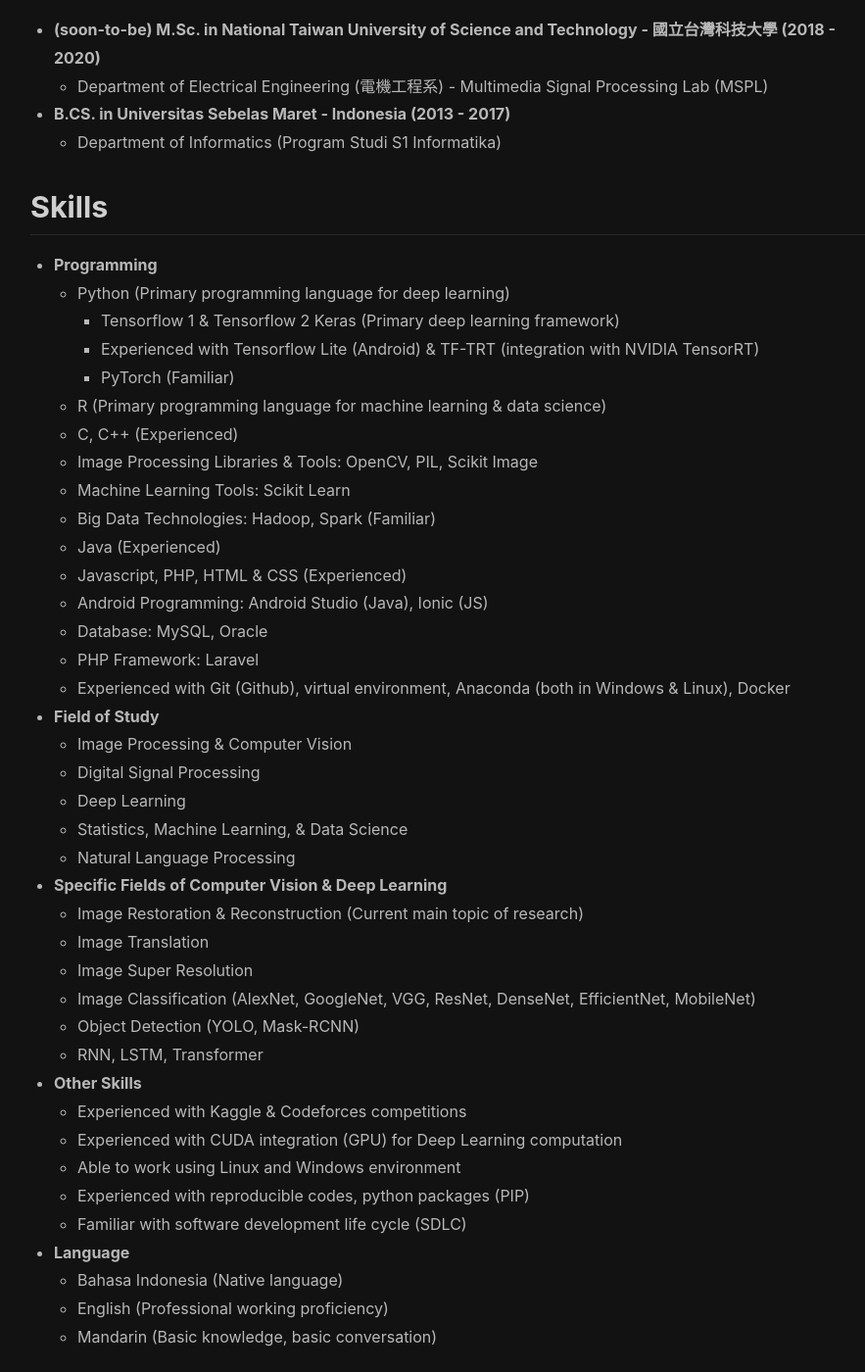
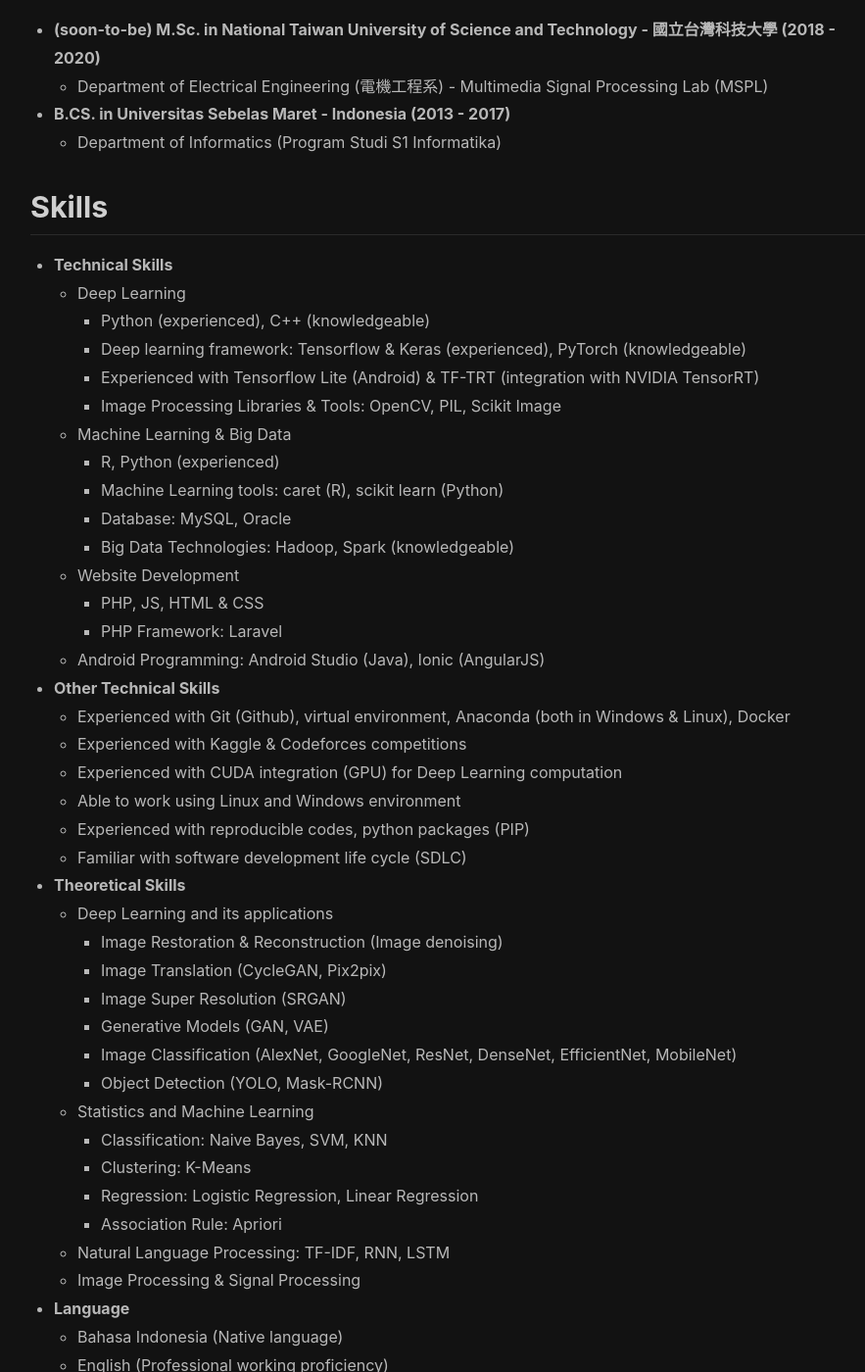
Before and after one commit to kuroipearls/kuroipearls.github.io, a Jekyll site: the page built from index.html, in a window 1280 px wide and 1400 px high, scrolled down 542 px. Shown: the whole window at 98% size, without its empty margins (182-1065 px from the left). Built offline with Jekyll 4.4.1, drawn with Linux system fonts in a browser that asks for light colours; nearby versions of some CDN libraries; the list of posts is cut into pages by our own code; some of the changed text lies outside the part shown.

Commit message:
Arrange things

```diff
--- a/index.html
+++ b/index.html
@@ -22,50 +22,58 @@
 
 <h2>Skills</h2>
 <ul>
-	<li><b>Programming</b></li>
+	<li><b>Technical Skills</b></li>
 	<ul>
-		<li>Python (Primary programming language for deep learning)</li>
+		<li>Deep Learning</li>
 		<ul>
-			<li>Tensorflow 1 & Tensorflow 2 Keras (Primary deep learning framework)</li>
+			<li>Python (experienced), C++ (knowledgeable)</li>
+			<li>Deep learning framework: Tensorflow & Keras (experienced), PyTorch (knowledgeable)</li>
 			<li>Experienced with Tensorflow Lite (Android) & TF-TRT (integration with NVIDIA TensorRT)</li>
-			<li>PyTorch (Familiar)</li>
+			<li>Image Processing Libraries & Tools: OpenCV, PIL, Scikit Image</li>
 		</ul>
-		<li>R (Primary programming language for machine learning & data science)</li>
-		<li>C, C++ (Experienced)</li>
-		<li>Image Processing Libraries & Tools: OpenCV, PIL, Scikit Image</li>
-		<li>Machine Learning Tools: Scikit Learn</li>
-		<li>Big Data Technologies: Hadoop, Spark (Familiar)</li>
-		<li>Java (Experienced)</li>
-		<li>Javascript, PHP, HTML & CSS (Experienced)</li>
-		<li>Android Programming: Android Studio (Java), Ionic (JS)</li>
-		<li>Database: MySQL, Oracle</li>
-		<li>PHP Framework: Laravel</li>
+		<li>Machine Learning & Big Data</li>
+		<ul>
+			<li>R, Python (experienced)</li>
+			<li>Machine Learning tools: caret (R), scikit learn (Python)</li>
+			<li>Database: MySQL, Oracle</li>
+			<li>Big Data Technologies: Hadoop, Spark (knowledgeable)</li>
+		</ul>
+		<li>Website Development</li>
+		<ul>
+			<li>PHP, JS, HTML & CSS</li>
+			<li>PHP Framework: Laravel</li>
+		</ul>
+		<li>Android Programming: Android Studio (Java), Ionic (AngularJS)</li>
+	</ul>
+	<li><b>Other Technical Skills</b></li>
+	<ul>
 		<li>Experienced with Git (Github), virtual environment, Anaconda (both in Windows & Linux), Docker</li>
-	</ul>
-	<li><b>Field of Study</b></li>
-	<ul>
-		<li>Image Processing & Computer Vision</li>
-		<li>Digital Signal Processing</li>
-		<li>Deep Learning</li>
-		<li>Statistics, Machine Learning, & Data Science</li>
-		<li>Natural Language Processing</li>
-	</ul>
-	<li><b>Specific Fields of Computer Vision & Deep Learning</b></li>
-	<ul>
-		<li>Image Restoration & Reconstruction (Current main topic of research)</li>
-		<li>Image Translation</li>
-		<li>Image Super Resolution</li>
-		<li>Image Classification (AlexNet, GoogleNet, VGG, ResNet, DenseNet, EfficientNet, MobileNet)</li>
-		<li>Object Detection (YOLO, Mask-RCNN)</li>
-		<li>RNN, LSTM, Transformer</li>
-	</ul>
-	<li><b>Other Skills</b></li>
-	<ul>
 		<li>Experienced with Kaggle & Codeforces competitions</li>
 		<li>Experienced with CUDA integration (GPU) for Deep Learning computation</li>
 		<li>Able to work using Linux and Windows environment</li>
 		<li>Experienced with reproducible codes, python packages (PIP)</li>
 		<li>Familiar with software development life cycle (SDLC)</li>
+	</ul>
+	<li><b>Theoretical Skills</b></li>
+	<ul>
+		<li>Deep Learning and its applications</li>
+		<ul>
+			<li>Image Restoration & Reconstruction (Image denoising)</li>
+			<li>Image Translation (CycleGAN, Pix2pix)</li>
+			<li>Image Super Resolution (SRGAN)</li>
+			<li>Generative Models (GAN, VAE)</li>
+			<li>Image Classification (AlexNet, GoogleNet, ResNet, DenseNet, EfficientNet, MobileNet)</li>
+			<li>Object Detection (YOLO, Mask-RCNN)</li>
+		</ul>
+		<li>Statistics and Machine Learning</li>
+		<ul>
+			<li>Classification: Naive Bayes, SVM, KNN</li>
+			<li>Clustering: K-Means</li>
+			<li>Regression: Logistic Regression, Linear Regression</li>
+			<li>Association Rule: Apriori</li>
+		</ul>
+		<li>Natural Language Processing: TF-IDF, RNN, LSTM</li>
+		<li>Image Processing & Signal Processing</li>
 	</ul>
 	<li><b>Language</b></li>
 	<ul>
@@ -93,6 +101,8 @@
 <p>These are my working experiences.</p>
 <ul>
 	<li>Sebelas Maret University's Bureau of Administration and Information System Design - Software Developer (January 2016 - December 2016)</li>
+	<p>In this job, my task was to maintain Sebelas Maret University's websites in check and always available, and also to check & maintain the database,
+	in case there's trouble. </p>
 </ul>
 
 <h2>Tutorials</h2>
```
Also changed, not shown: other parts of index.html (+1 -1 lines).
